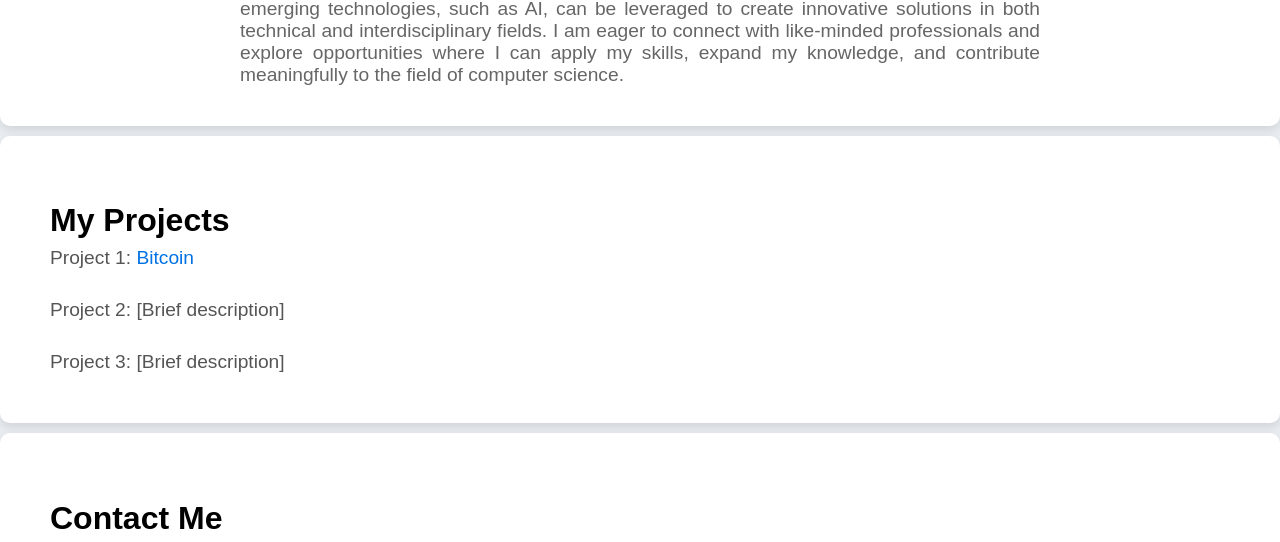
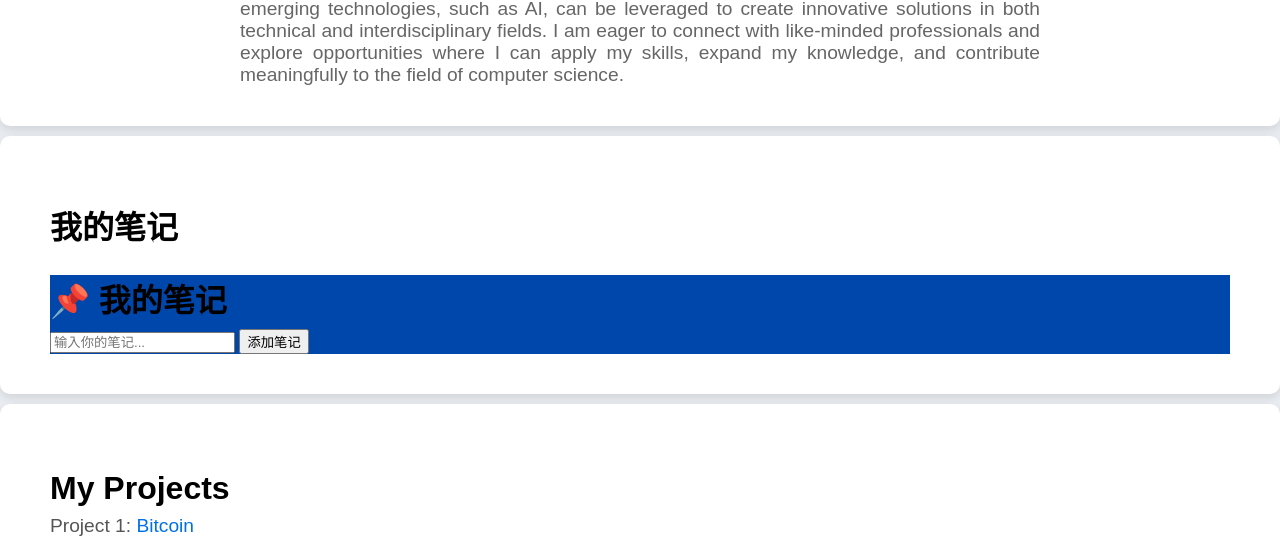
Before and after one commit to qHGordon/Personal-Web, a plain HTML site: page index.html in a window 1280 px wide. Shown: the part 1090-1632 px from the top of the page. Drawn offline with Linux system fonts and the light colour scheme.

Commit message:
Update index.html
在主HTML文件中嵌入笔记功能, 使用 AJAX 动态加载

```diff
--- a/index.html
+++ b/index.html
@@ -255,6 +255,22 @@
             </p>
         </section>
 
+        <section id="notesSection">
+            <h2>我的笔记</h2>
+            <div id="notesContent"></div>
+        </section>
+
+        <script>
+            // 使用AJAX动态加载笔记内容
+            fetch('notes.html')
+                .then(response => response.text())
+                .then(data => {
+                    const parser = new DOMParser();
+                    const doc = parser.parseFromString(data, 'text/html');
+                    document.getElementById('notesContent').appendChild(doc.body);
+                });
+        </script>
+
         <section id="Projects">
             <h2>My Projects</h2>
             <ul>
```
